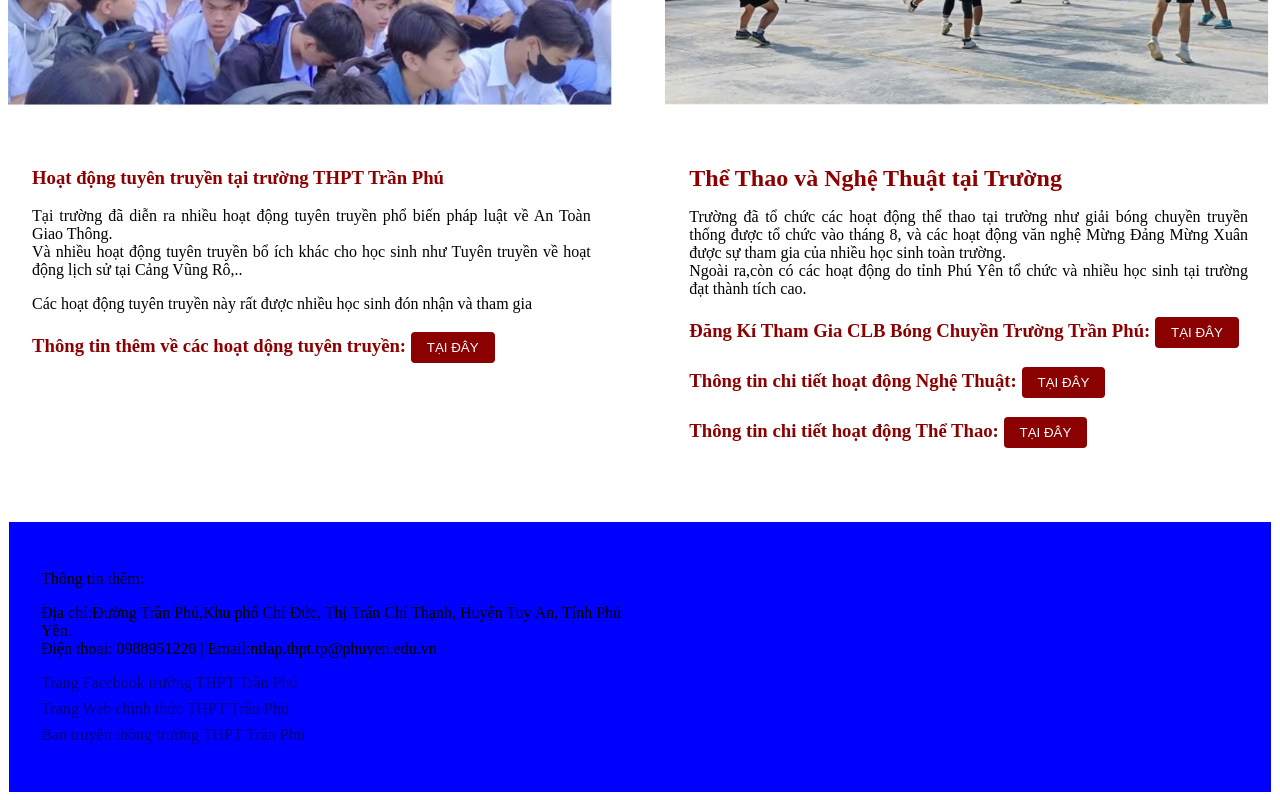
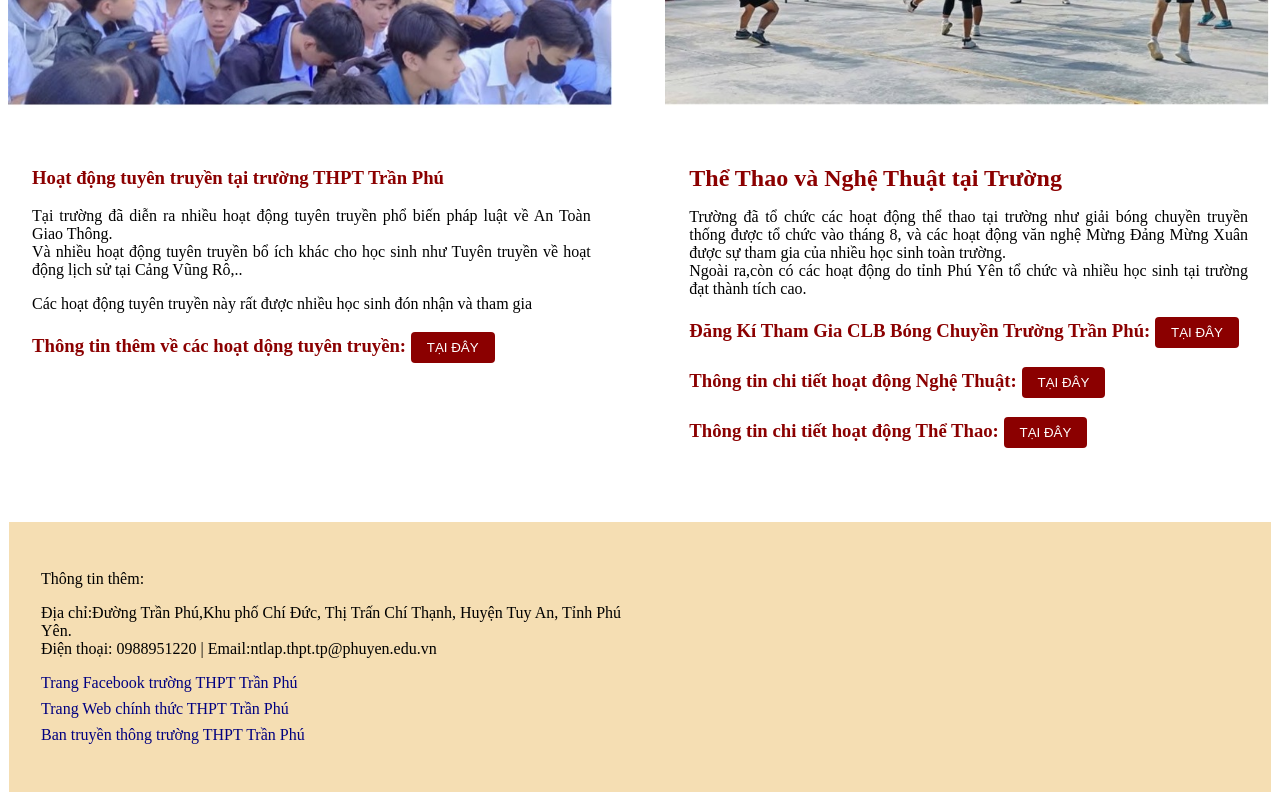
Before and after one commit to TranPhanAnhHung/NhanHungTP, a plain HTML site: page index.html in a window 1280 px wide. Shown: the part 1865-2665 px from the top of the page. Drawn offline with Linux system fonts and the light colour scheme.

Commit message:
Update TranPhuDinhDang.css

```diff
--- a/TranPhuDinhDang.css
+++ b/TranPhuDinhDang.css
@@ -1,9 +1,9 @@
 .banner {background:url("TranPhuBanner.jpg"); background-size: cover; text-align:center !important; color: white!important; padding-top:14rem; padding-bottom:14rem;}
 .slogan {text-align:center; width:100%;}
-.row {display:flex; flex-wrap:wrap;max-width:100% ;background-color:blue;}
+.row {display:flex; flex-wrap:wrap;max-width:100% ;background-color:wheat;}
 .block_3 {flex: 0 0 auto; width: 30%;margin:10px;}
 
-footer {background-color:blue; margin:1px;padding:10px;}
+footer {background-color:wheat; margin:1px;padding:10px;}
 .link {color:navy; text-align:left;}
 
 .cell_img {width:50%;}
```
